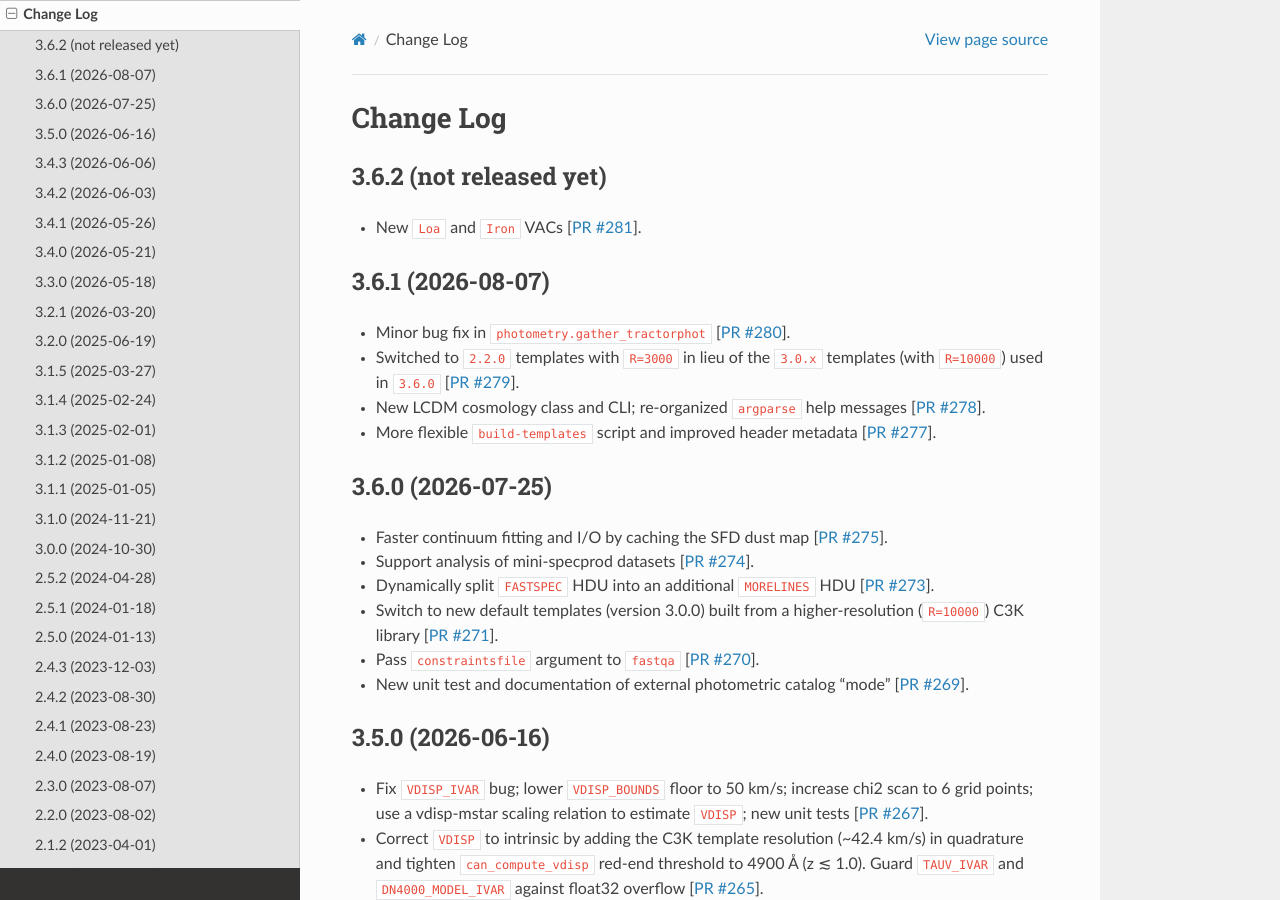
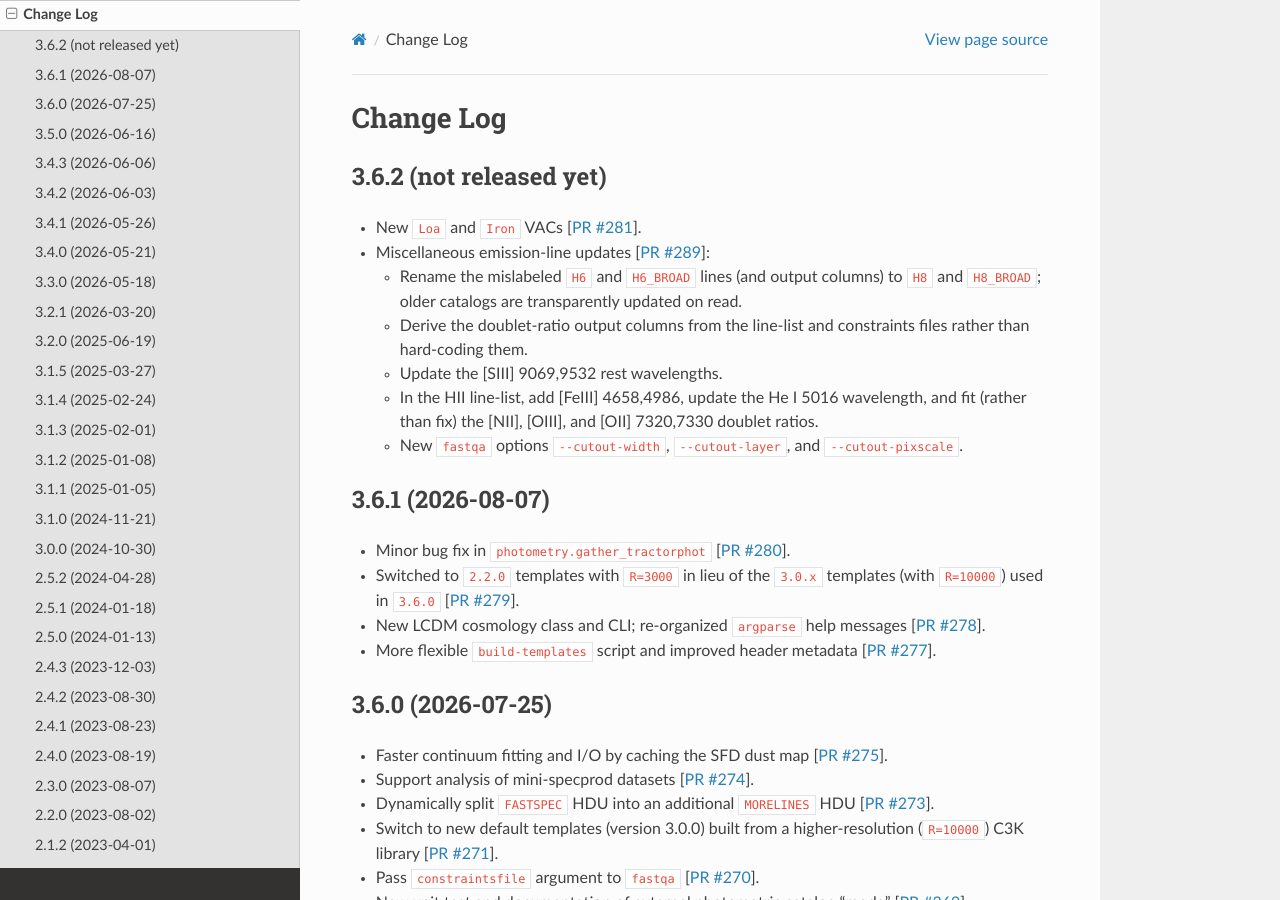
Before and after one commit to desihub/fastspecfit, a Sphinx documentation site: the page built from doc/changes.rst, in a window 1280 px wide and 900 px high. Built offline with Sphinx 7.4.7 and the Read the Docs theme 3.1.0, drawn with Linux system fonts in a browser that asks for light colours; the version number could not be read and is left out.

Commit message:
update change log

```diff
--- a/doc/changes.rst
+++ b/doc/changes.rst
@@ -6,8 +6,22 @@ Change Log
 ------------------------
 
 * New ``Loa`` and ``Iron`` VACs [`PR #281`_].
+* Miscellaneous emission-line updates [`PR #289`_]:
+
+  * Rename the mislabeled ``H6`` and ``H6_BROAD`` lines (and output columns)
+    to ``H8`` and ``H8_BROAD``; older catalogs are transparently updated on
+    read.
+  * Derive the doublet-ratio output columns from the line-list and
+    constraints files rather than hard-coding them.
+  * Update the [SIII] 9069,9532 rest wavelengths.
+  * In the HII line-list, add [FeIII] 4658,4986, update the He I 5016
+    wavelength, and fit (rather than fix) the [NII], [OIII], and [OII]
+    7320,7330 doublet ratios.
+  * New ``fastqa`` options ``--cutout-width``, ``--cutout-layer``, and
+    ``--cutout-pixscale``.
 
 .. _`PR #281`: https://github.com/desihub/fastspecfit/pull/281
+.. _`PR #289`: https://github.com/desihub/fastspecfit/pull/289
 
 3.6.1 (2026-08-07)
 ------------------
```
